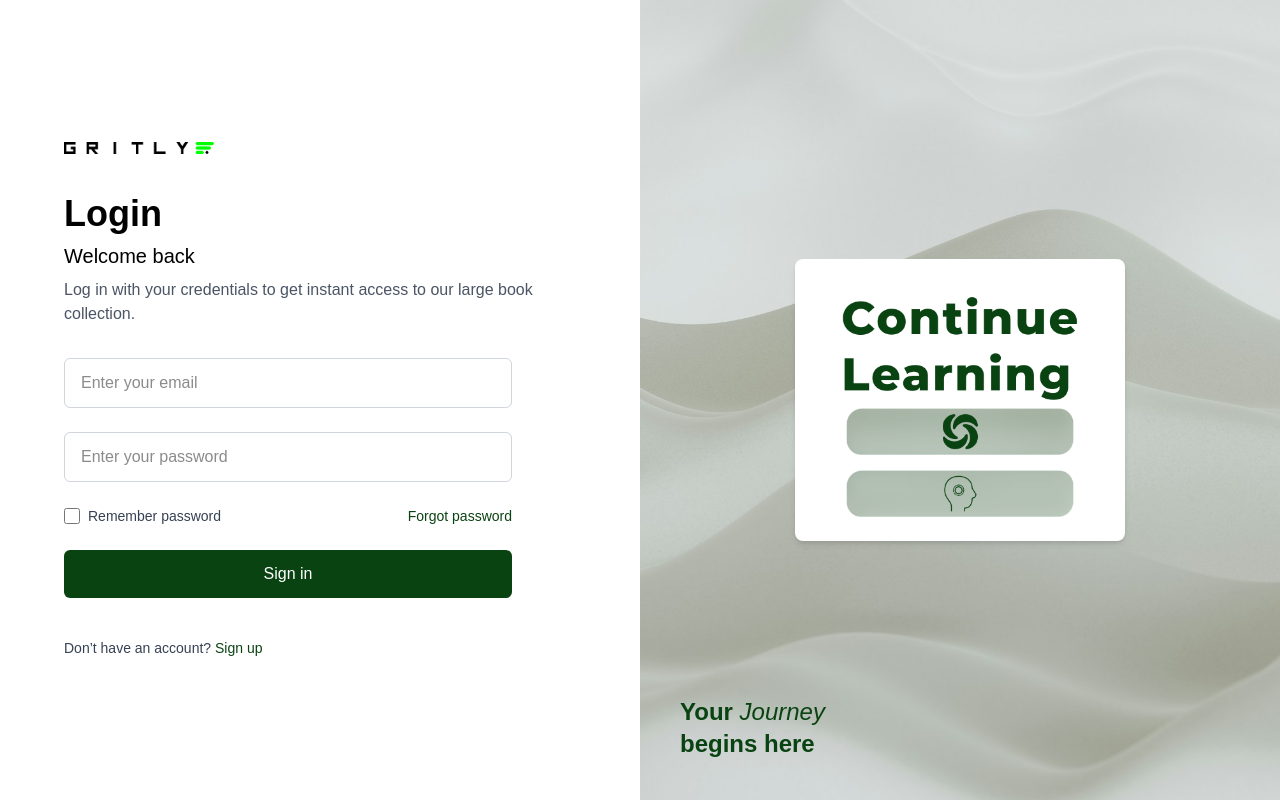
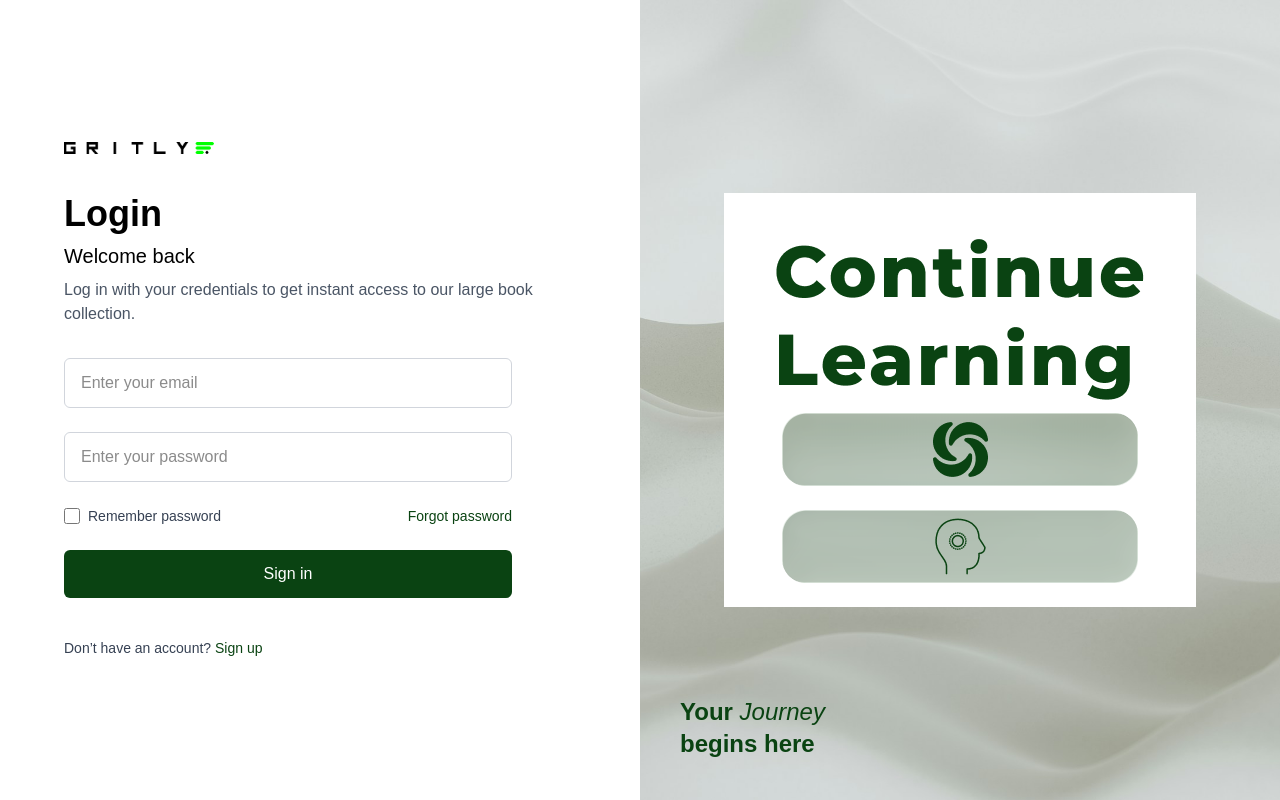
Before and after one commit to MickyDev1/Gritly, a Next.js app: page /login in a window 1280 px wide. Built offline with nearby package versions, Linux system fonts and the light colour scheme.

Commit message:
Update login page illustration dimensions and remove unnecessary properties for cleaner layout

```diff
--- a/src/app/login/page.tsx
+++ b/src/app/login/page.tsx
@@ -117,12 +117,17 @@ export default function Login() {
                     backgroundPosition: "center",
                 }}
             >
-                <div className="bg-white px-10 py-6 rounded-lg shadow-md justify-center">
+                <div className="bg-white px-10 py-6 justify-center">
+
                     <Image
                         src="/frame.png"
                         alt="Typing illustration"
-                        width={250}
-                        height={250}
+                        width={392}
+                        height={366}
+                        angle={0}
+                        opacity={1}
+                        top={252}
+                        left={896}
                         className="object-contain"
                     />
                 </div>
```
